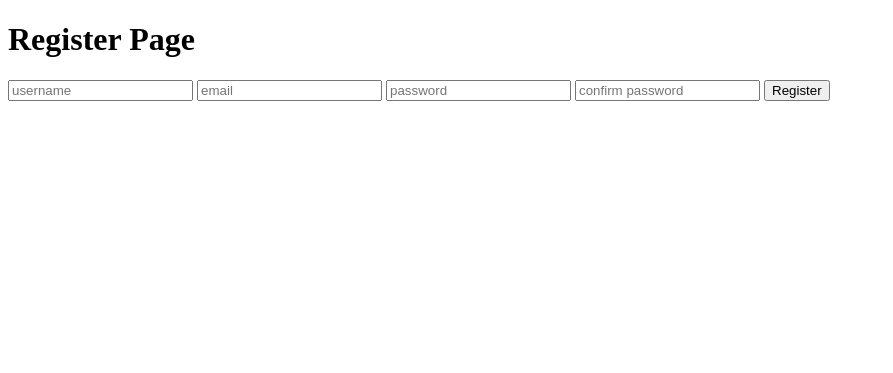
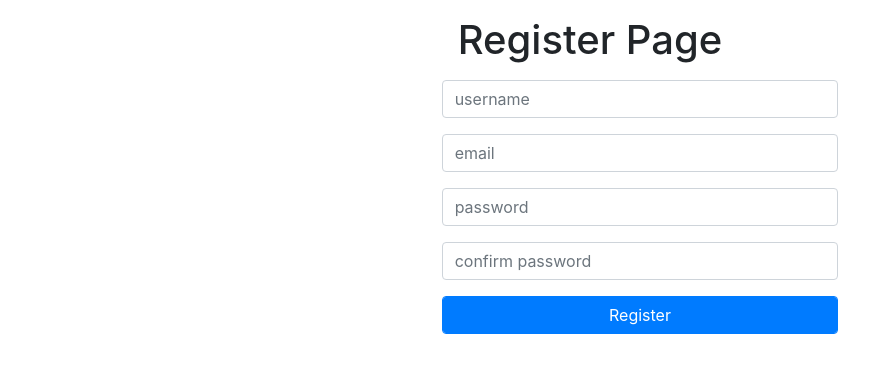
Before and after one commit to dearkamoliddin/online_examedu, a Django app: page /register/ in a window 1280 px wide. Shown: the top 373 px of the page, without its empty margins (0-893 px from the left). Run offline with Django 5.2, Linux system fonts and the light colour scheme.

Commit message:
few changes

```diff
--- a/blog/views.py
+++ b/blog/views.py
@@ -96,7 +96,7 @@ def send_confirmation_email(email):
 class RegisterView(FormView):
     template_name = 'auth/register.html'
     form_class = RegistrationForm
-    success_url = reverse_lazy('blog:home')
+    success_url = reverse_lazy('blog:confirm')
 
     def form_valid(self, form):
         user = form.save(commit=False)
--- a/templates/auth/register.html
+++ b/templates/auth/register.html
@@ -3,18 +3,22 @@
 <head>
     <meta charset="UTF-8">
     <title>Title</title>
+    <link rel="stylesheet" href="https://cdn.jsdelivr.net/npm/bootstrap@4.0.0/dist/css/bootstrap.min.css"
+          integrity="sha384-Gn5384xqQ1aoWXA+058RXPxPg6fy4IWvTNh0E263XmFcJlSAwiGgFAW/dAiS6JXm" crossorigin="anonymous">
 </head>
-<body>
-<h1>Register Page</h1>
-<div>
+<body class="d-flex">
+<div class="col-4"></div>
+<div class="col-4">
+    <h1 class="m-3">Register Page</h1>
     <form action="{% url 'blog:register' %}" method="post">
         {% csrf_token %}
-        <input type="text" name="username" placeholder="username">
-        <input type="email" name="email" placeholder="email">
-        <input type="password" name="password1" placeholder="password">
-        <input type="password" name="password2" placeholder="confirm password">
-        <button type="submit">Register</button>
+            <input type="text" name="username" placeholder="username" class="form-control mb-3">
+            <input type="email" name="email" placeholder="email" class="form-control mb-3">
+            <input type="password" name="password1" placeholder="password" class="form-control mb-3">
+            <input type="password" name="password2" placeholder="confirm password" class="form-control mb-3">
+            <button type="submit" class="btn btn-primary form-control">Register</button>
     </form>
 </div>
+<div class="col-4"></div>
 </body>
 </html>
```
Also changed, not shown: templates/auth/confirmation.html (+15 -7 lines).
